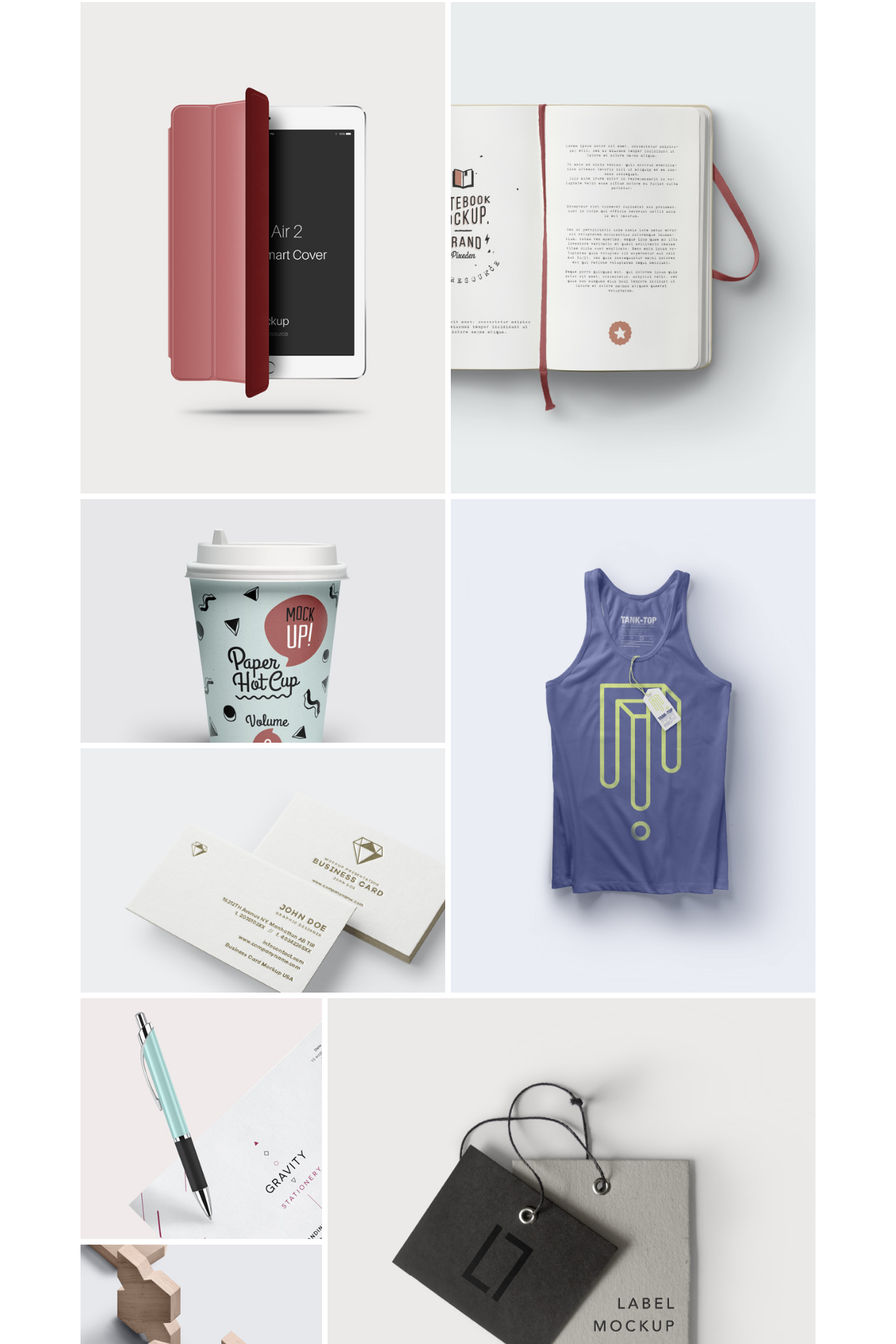
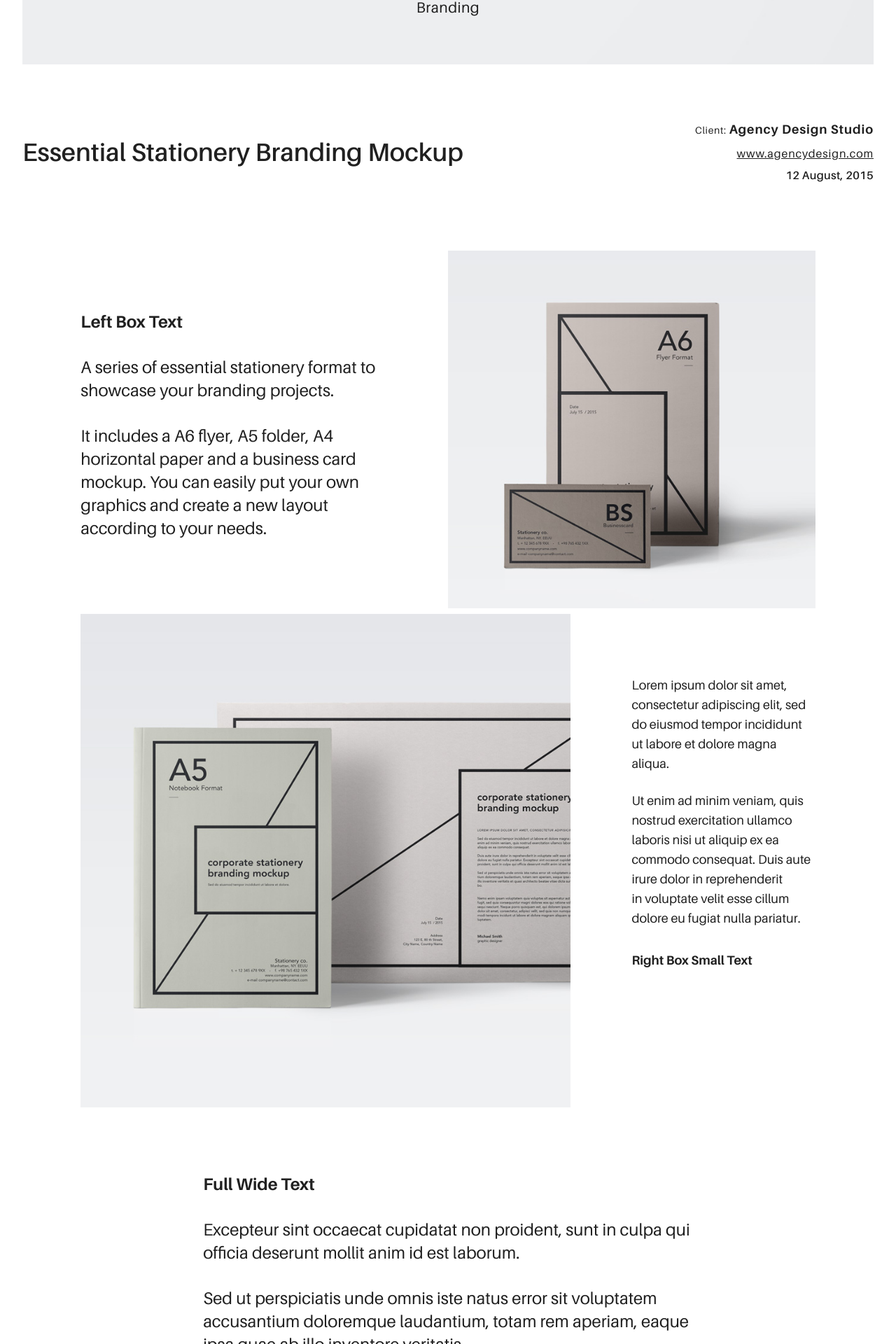
Before and after one commit to rojasjuniore/portafolio-angular, an Angular app: page / in a window 1280 px wide. Shown: the part 844-2764 px from the top of the page at 70% size. Built offline with nearby package versions, Linux system fonts and the light colour scheme.

Commit message:
agregar portafolio

```diff
--- a/src/app/app.component.html
+++ b/src/app/app.component.html
@@ -1,5 +1,6 @@
 <app-header></app-header>
 <section class="ae-container-fluid rk-main">
+<!--<app-about></app-about>-->
 <app-portafolio></app-portafolio>
 </section>
 <app-footer></app-footer>
--- a/src/app/app.module.ts
+++ b/src/app/app.module.ts
@@ -5,13 +5,15 @@ import { AppComponent } from './app.component';
 import { HeaderComponent } from './components/header/header.component';
 import { FooterComponent } from './components/footer/footer.component';
 import { PortafolioComponent } from './components/portafolio/portafolio.component';
+import { AboutComponent } from './components/about/about.component';
 
 @NgModule({
   declarations: [
     AppComponent,
     HeaderComponent,
     FooterComponent,
-    PortafolioComponent
+    PortafolioComponent,
+    AboutComponent
   ],
   imports: [
     BrowserModule
--- a/src/app/components/portafolio/portafolio.component.html
+++ b/src/app/components/portafolio/portafolio.component.html
@@ -1,104 +1,80 @@
-<!--<section class="ae-container-fluid rk-main">-->
-      <input type="radio" name="layout-ctrl" checked id="layout-base" class="layout-ctrl-input">
-      <div class="ae-container-fluid rk-layout-ctrl-cont">
-        <label for="layout-base" class="rk-layout-ctrl">
-          <svg>
-            <use xlink:href="assets/img/symbols.svg#icon-view-default"></use>
-          </svg>
-        </label>
+<header class="rk-portfolio-cover  item-inside-1">
+    <div class="item-inside__meta">
+      <h1 class="ae-u-bolder rk-portfolio-title ">Essential Stationery</h1>
+      <p class="ae-theta rk-portfolio-category ">Branding</p>
+    </div>
+  </header>
+  <div class="ae-container-fluid">
+    <div class="ae-grid ae-grid--collapse rk-portfolio-info ">
+      <div class="ae-grid__item item-lg-8 item-sm--center au-xs-ta-center au-lg-ta-left">
+        <h2 class="rk-portfolio-inner-title ">Essential Stationery Branding Mockup</h2>
       </div>
-      <input type="radio" name="layout-ctrl" id="layout-grid" class="layout-ctrl-input">
-      <div class="ae-container-fluid rk-layout-ctrl-cont">
-        <label for="layout-grid" class="rk-layout-ctrl">
-          <svg>
-            <use xlink:href="assets/img/symbols.svg#icon-view-alt"></use>
-          </svg>
-        </label>
+      <div class="ae-grid__item item-lg-4 au-xs-ta-center au-lg-ta-right rk-portfolio-details">
+        <p class="rk-portfolio-inner-client "><span class="ae-lambda">Client: </span><span class="ae-u-bolder">Agency Design Studio</span></p>
+        <p class="au-underline rk-portfolio-inner-website "><a href="#0" class="ae-kappa">www.agencydesign.com</a></p>
+        <p class="ae-kappa ae-u-bold rk-portfolio-inner-date ">12 August, 2015</p>
       </div>
-      <div class="rk-layout-ctrl-mobile">
-        <svg viewBox="0 0 9 9" class="layout-mob-1">
-          <rect width="100%" height="100%" fill="currentColor"></rect>
-        </svg>
-        <svg viewBox="0 0 9 9" class="layout-mob-2">
-          <rect width="100%" height="100%" fill="currentColor"></rect>
-        </svg>
-        <svg viewBox="0 0 9 9" class="layout-mob-3">
-          <rect width="100%" height="100%" fill="currentColor"></rect>
-        </svg>
-        <svg viewBox="0 0 9 9" class="layout-mob-4">
-          <rect width="100%" height="100%" fill="currentColor"></rect>
-        </svg>
+    </div>
+  </div>
+  <div class="ae-container-fluid ae-container-fluid--inner rk-portfolio--inner">
+    <div class="ae-grid ae-grid--collapse au-xs-ptp-1">
+      <div class="ae-grid__item item-lg-5 au-lg-ptp-1">
+        <h4 class="ae-u-bolder">Left Box Text</h4>
+        <p class="ae-eta">A series of essential stationery format to showcase your branding projects. </p>
+        <p class="ae-eta">It includes a A6 flyer, A5 folder, A4 horizontal paper and a business card mockup. You can easily put your own graphics
+          and create a new layout according to your needs.</p>
       </div>
-      <section class="ae-container-fluid ae-container-fluid--inner loading rk-portfolio ">
-        <div class="rk-portfolio__items"><a href="portfolio-item.html" class="rk-item rk-item--flex item-1 rk-size-12 rk-tosize-6 rk-landscape ">
-            <div class="item-meta">
-              <h2>Essential Stationery</h2>
-              <p>Branding</p>
-            </div></a><a href="portfolio-item.html" class="rk-item rk-item--flex item-2 rk-size-6  rk-portrait ">
-            <div class="item-meta">
-              <h2>Pickled Tousled</h2>
-              <p>Art Direction</p>
-            </div></a><a href="portfolio-item.html" class="rk-item rk-item--flex item-3 rk-size-6 rk-tosize-4 rk-portrait rk-tosquare">
-            <div class="item-meta">
-              <h2>Waistcoat vegan</h2>
-              <p>Graphic Design</p>
-            </div></a>
-          <div class="rk-items-cont rk-size-6 rk-tosize-8"><a href="portfolio-item.html" class="rk-item rk-item--flex item-4 rk-size-12 rk-tosize-6 rk-landscape ">
-              <div class="item-meta">
-                <h2>Tumblr hammock</h2>
-                <p>Packaging</p>
-              </div></a><a href="portfolio-item.html" class="rk-item rk-item--flex item-5 rk-size-12 rk-tosize-6 rk-landscape ">
-              <div class="item-meta">
-                <h2>Biodiesel etsy</h2>
-                <p>Branding</p>
-              </div></a>
-          </div><a href="portfolio-item.html" class="rk-item rk-item--flex item-6 rk-size-6 rk-tosize-4 rk-portrait rk-tosquare">
-            <div class="item-meta">
-              <h2>Gentrify artisan</h2>
-              <p>Graphic Design</p>
-            </div></a>
-          <div class="rk-items-cont rk-size-4 rk-tosize-8"><a href="portfolio-item.html" class="rk-item rk-item--flex item-7 rk-size-12 rk-tosize-6 rk-square ">
-              <div class="item-meta">
-                <h2>Plaid austin</h2>
-                <p>Graphic Design</p>
-              </div></a><a href="portfolio-item.html" class="rk-item rk-item--flex item-8 rk-size-12 rk-tosize-6 rk-square ">
-              <div class="item-meta">
-                <h2>Trust fund</h2>
-                <p>Packaging</p>
-              </div></a>
-          </div><a href="portfolio-item.html" class="rk-item rk-item--flex item-9 rk-size-8 rk-tosize-3 rk-square ">
-            <div class="item-meta">
-              <h2>Gentrify pork</h2>
-              <p>Branding</p>
-            </div></a><a href="portfolio-item.html" class="rk-item rk-item--flex item-10 rk-size-6 rk-tosize-3 rk-portrait rk-tosquare">
-            <div class="item-meta  rk-tosmallfont">
-              <h2>Waistcoat ugh</h2>
-              <p>UI/UX</p>
-            </div></a>
-          <div class="rk-items-cont rk-size-6 rk-tosize-6"><a href="portfolio-item.html" class="rk-item rk-item--flex item-11 rk-size-12 rk-tosize-6 rk-landscape rk-tosquare">
-              <div class="item-meta">
-                <h2>Deep v kogi</h2>
-                <p>Graphic Design</p>
-              </div></a><a href="portfolio-item.html" class="rk-item rk-item--flex item-12 rk-size-12 rk-tosize-6 rk-landscape rk-tosquare">
-              <div class="item-meta">
-                <h2>Venmo trust</h2>
-                <p>Packaging</p>
-              </div></a>
-          </div><a href="portfolio-item.html" class="rk-item rk-item--flex item-13 rk-size-8 rk-tosize-3 rk-square ">
-            <div class="item-meta">
-              <h2>Venmo trust</h2>
-              <p>Ui/UX</p>
-            </div></a>
-          <div class="rk-items-cont rk-size-4 rk-tosize-6"><a href="portfolio-item.html" class="rk-item rk-item--flex item-14 rk-size-12 rk-tosize-6 rk-square ">
-              <div class="item-meta">
-                <h2>Gentrify semiotic</h2>
-                <p>Art Direction</p>
-              </div></a><a href="portfolio-item.html" class="rk-item rk-item--flex item-15 rk-size-12 rk-tosize-6 rk-square ">
-              <div class="item-meta">
-                <h2>Migas artisan</h2>
-                <p>Photography</p>
-              </div></a>
+      <div class="ae-grid__item item-lg-6 item-lg--offset-1"><img src="assets/img/inner-1.jpg" alt="Urku Portfolio"></div>
+    </div>
+    <div class="ae-grid ae-grid--collapse">
+      <div class="ae-grid__item item-lg-8"><img src="assets/img/inner-2.jpg" alt="Urku Portfolio"></div>
+      <div class="ae-grid__item item-lg-3 item-lg--offset-1 au-lg-ptp-1">
+        <p>Lorem ipsum dolor sit amet, consectetur adipiscing elit, sed do eiusmod tempor incididunt ut labore et dolore magna
+          aliqua. </p>
+        <p class="au-mb-3">Ut enim ad minim veniam, quis nostrud exercitation ullamco laboris nisi ut aliquip ex ea commodo consequat. Duis
+          aute irure dolor in reprehenderit <br>in voluptate velit esse cillum dolore eu fugiat nulla pariatur. </p>
+        <p class="ae-u-bolder">Right Box Small Text</p>
+      </div>
+    </div>
+    <div class="ae-grid ae-grid--collapse au-xs-ptp-1 au-xs-pbp-1">
+      <div class="ae-grid__item item-lg-8 item-lg--offset-2">
+        <h4 class="ae-u-bolder">Full Wide Text</h4>
+        <p class="ae-eta">Excepteur sint occaecat cupidatat non proident, sunt in culpa qui officia deserunt mollit anim id est laborum.</p>
+        <p class="ae-eta">Sed ut perspiciatis unde omnis iste natus error sit voluptatem accusantium doloremque laudantium, totam rem aperiam,
+          eaque ipsa quae ab illo inventore veritatis.</p>
+      </div>
+    </div>
+    <div class="ae-grid ae-grid--collapse">
+      <div class="ae-grid__item item-lg--auto"><img src="assets/img/project-1.jpg" alt="Urku Portfolio"></div>
+    </div>
+    <div class="ae-grid ae-grid--collapse">
+      <div class="ae-grid__item item-lg-6"><img src="assets/img/inner-3.jpg" alt="Urku Portfolio"></div>
+      <div class="ae-grid__item item-lg-5 item-lg--offset-1 au-lg-ptp-1">
+        <h4 class="ae-u-bolder">Right Box Text</h4>
+        <p class="ae-eta">Nemo enim ipsam voluptatem quia voluptas sit aspernatur aut odit aut fugit.</p>
+        <p class="ae-eta">It includes a A6 flyer, A5 folder, A4 horizontal paper and a business card mockup. You can easily put your own graphics
+          and create a new layout according to your needs.</p>
+      </div>
+    </div>
+    <div class="ae-grid--alt test">
+      <div class="ae-grid__item--alt item-sm--auto item-sm--offset-1 item-lg--offset-0 item-sm--end item-sm--bottom">
+        <div class="ae-grid ae-grid--alt8 au-xs-ta-center au-sm-ta-left">
+          <div class="ae-grid__item--alt8 item-lg-6"><span class="ae-u-boldest">1.</span>
+            <p class="au-mt-1">Suspendisse ultricies tellus eget nisl molestie, quis sagittis mauris placerat.</p><span class="ae-u-boldest">2.</span>
+            <p class="au-mt-1">Pellentesque et nulla pulvinar, bibendum quam ac, cursus turpis.</p>
+          </div>
+          <div class="ae-grid__item--alt8 item-lg-6"><span class="ae-u-boldest">3.</span>
+            <p class="au-mt-1">Sed quam odio, blandit sit amet dapibus id, aliquet sollicitudin enim. </p><span class="ae-u-boldest">4.</span>
+            <p class="au-mt-1">Morbi hendrerit laoreet lectus a fringilla.</p>
           </div>
         </div>
-      </section>
-    <!--</section>-->
+      </div>
+      <div class="ae-grid__item--alt item-sm--auto item-lg-3 item-lg--offset-1 item-lg--end"><img src="assets/img/inner-4.jpg" alt="Urku Portfolio"></div>
+    </div>
+  </div>
+  <div class="ae-container-fluid au-pt-4 au-pb-4">
+    <div class="group-buttons"><a href="#0" class="au-mt-2 arrow-button arrow-button--right">Next Project<span class="arrow-cont">
+              <svg>
+                <use xlink:href="assets/img/symbols.svg#arrow"></use>
+              </svg></span></a></div>
+  </div>
--- a/src/app/components/portafolio/portafolio.component.ts
+++ b/src/app/components/portafolio/portafolio.component.ts
@@ -1,13 +1,15 @@
-import { Component } from '@angular/core';
+import { Component, OnInit } from '@angular/core';
 
 @Component({
   selector: 'app-portafolio',
   templateUrl: './portafolio.component.html',
   styles: []
 })
-export class PortafolioComponent  {
+export class PortafolioComponent implements OnInit {
 
   constructor() { }
 
+  ngOnInit() {
+  }
 
 }
```
